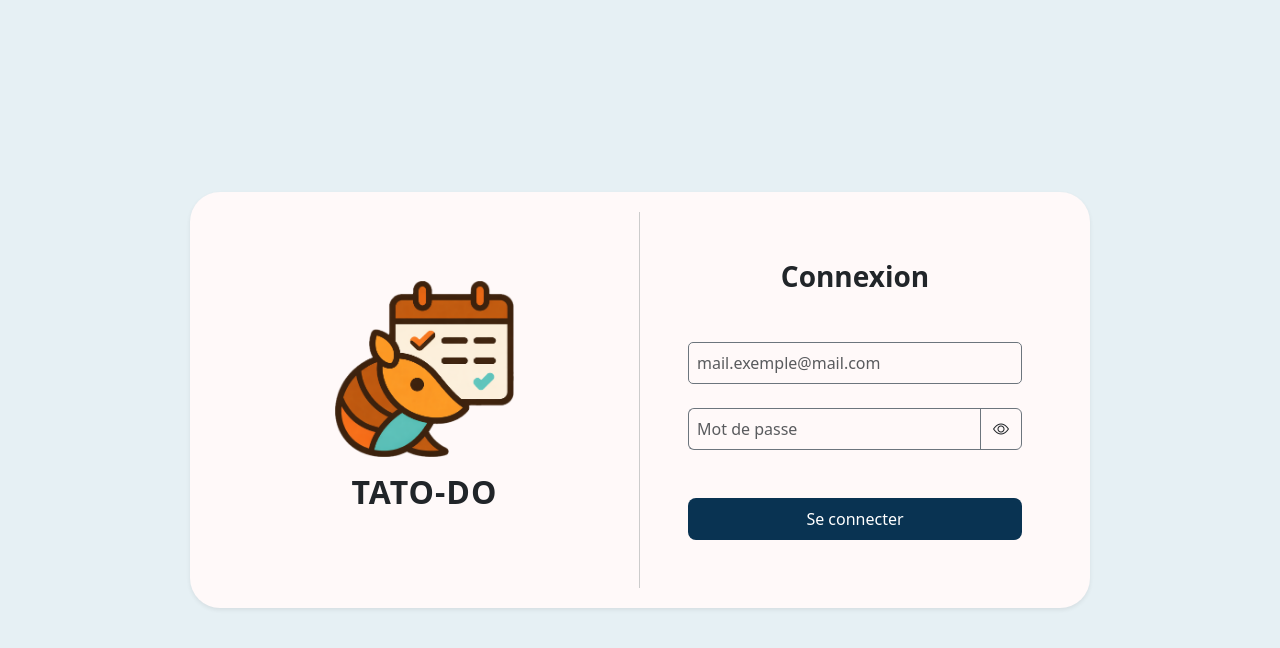
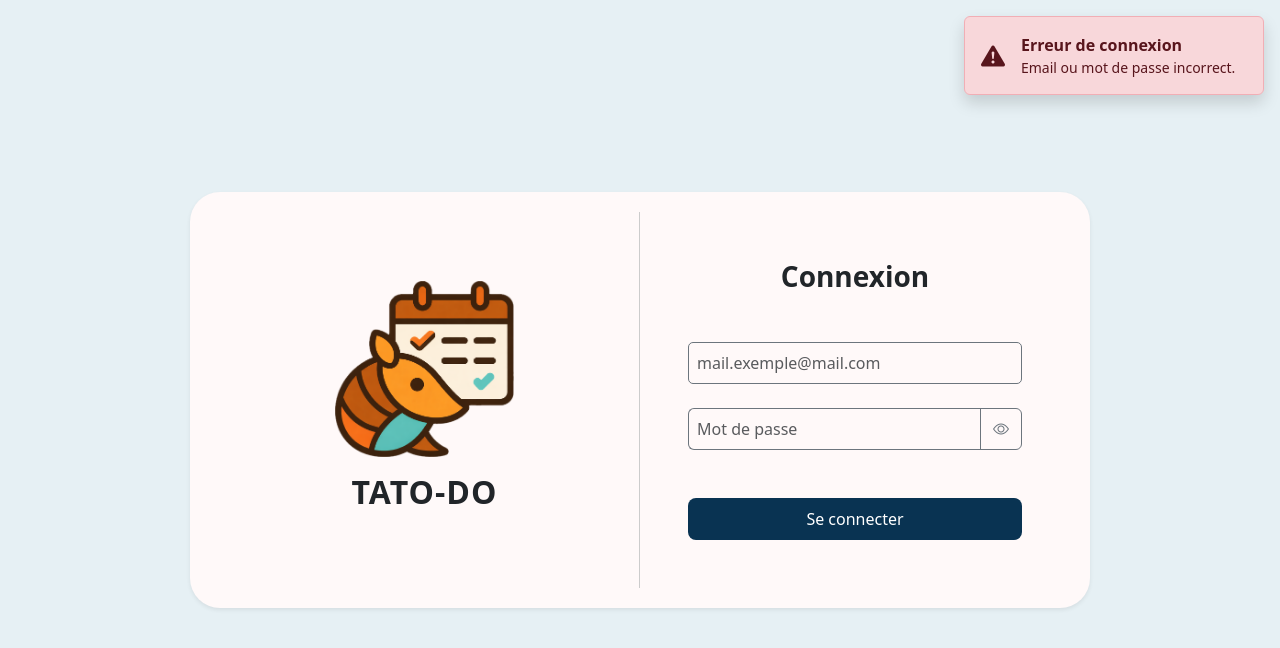
Before and after one commit to Lyam02/Tato-Do-Front, a React (Vite) app: page / in a window 1280 px wide. Both pictures are taken after a click on the button "Se connecter". Shown: the top 648 px of the page. Built offline with nearby package versions, Linux system fonts and the light colour scheme; no server answers.

Commit message:
Maj css Connexion + Toast Erreur Mdp/Email + Visu/Masque du champs du mdp avec icon + détéction touche "Entrer" au clavier pour valider les champs + modif nom Service employeService => userService

```diff
--- a/src/pages/Connexion.jsx
+++ b/src/pages/Connexion.jsx
@@ -1,7 +1,7 @@
 import React, {useState} from 'react';
 import logo from "../assets/logo.png";
 import { useNavigate} from "react-router-dom";
-import {employeService} from '../services/api'
+import {userService} from '../services/api'
 
 
 function Connexion() {
@@ -9,14 +9,13 @@ function Connexion() {
     {/* Partie Fonction*/}
     const [email, setEmail] = useState("");
     const [mdp, setMdp] = useState("");
+    const [showError, setShowError] = useState(false);
+    const [showPassword, setShowPassword] = useState(false);
     const navigate = useNavigate();
 
     const handleConnexion = async () => {
         try {
-            const data = await employeService.login(email, mdp);
-
-            console.log("Utilisateur connecté :", data.user);
-            console.log("Token JWT :", data.jwt);
+            const data = await userService.login(email, mdp);
 
             localStorage.setItem('token', data.jwt);
             localStorage.setItem('user', JSON.stringify(data.user));
@@ -24,13 +23,34 @@ function Connexion() {
             navigate('/home');
 
         } catch (error) {
-            alert("Email ou mot de passe incorrect.");
+            setShowError(true);
+            setTimeout(() => setShowError(false), 3000);
         }
     };
 
 
     {/* Partie Front*/}
     return (
+
+        <>
+            <div
+                className="alert alert-danger position-fixed top-0 end-0 m-3 shadow d-flex align-items-center"
+                role="alert"
+                style={{
+                    zIndex: 1050,
+                    minWidth: '300px',
+                    transition: 'all 0.5s cubic-bezier(0.68, -0.55, 0.27, 1.55)',
+                    opacity: showError ? 1 : 0,
+                    transform: showError ? 'translateY(0)' : 'translateY(-100%)',
+                    pointerEvents: showError ? 'auto' : 'none'
+                }}
+            >
+                <i className="bi bi-exclamation-triangle-fill me-3 fs-4"></i>
+                <div>
+                    <strong>Erreur de connexion</strong>
+                    <div className="small">Email ou mot de passe incorrect.</div>
+                </div>
+            </div>
         <div className="container-fluid min-vh-100 d-flex align-items-center justify-content-center"
              style={{ backgroundColor: '#E6F0F4' }}>
 
@@ -60,7 +80,6 @@ function Connexion() {
 
                     <div className="col-md-6 p-4 p-md-5">
                         <h3 className="fw-bold text-center mb-5 text-dark">Connexion</h3>
-
                         <form>
                             <div className="mb-4">
                                 <input
@@ -69,22 +88,31 @@ function Connexion() {
                                     placeholder="mail.exemple@mail.com"
                                     value={email}
                                     onChange={(e) => setEmail(e.target.value)}
+                                    onKeyDown={handleConnexion}
                                     style={{ backgroundColor: 'transparent', borderColor: '#6c757d', borderRadius: '5px' }}
                                 />
                             </div>
 
                             <div className="input-group mb-5">
                                 <input
-                                    type="password"
+                                    type={showPassword ? "text" : "password"}
                                     className="form-control p-2"
                                     placeholder="Mot de passe"
                                     value={mdp}
-                                    onChange={(e) => setMdp(e.target.value)} // Mise à jour de l'état
+                                    onChange={(e) => setMdp(e.target.value)}
+                                    onKeyDown={handleConnexion}
                                     style={{ backgroundColor: 'transparent', borderColor: '#6c757d', borderRight: 'none' }}
                                 />
-                                <span className="input-group-text bg-transparent"
-                                      style={{borderColor: '#6c757d', cursor: 'pointer'}}>
-                                        <i className="bi bi-eye"></i>
+
+                                <span
+                                    className="input-group-text bg-transparent"
+                                    onClick={() => setShowPassword(!showPassword)}
+                                    style={{ borderColor: '#6c757d', cursor: 'pointer' }}
+                                >
+                                    <i
+                                        className={`bi ${showPassword ? 'bi-eye-slash' : 'bi-eye'}`}
+                                        style={{ color: '#6c757d' }}
+                                    ></i>
                                 </span>
                             </div>
                             <button
@@ -101,10 +129,10 @@ function Connexion() {
                             </button>
                         </form>
                     </div>
-
                 </div>
             </div>
         </div>
+        </>
     );
 }
 
--- a/src/services/api.js
+++ b/src/services/api.js
@@ -26,14 +26,14 @@ export const listService ={
     delete: (id) => api.delete(`/lists/${id}`)
 };
 
-export const employeService ={
+export const userService ={
     login: async (email, password) => {
         const response = await api.post('/auth/local', {
             identifier: email,
             password: password
         });
         return response.data;
-    }
+    },
 }
 
 export default api;
```
